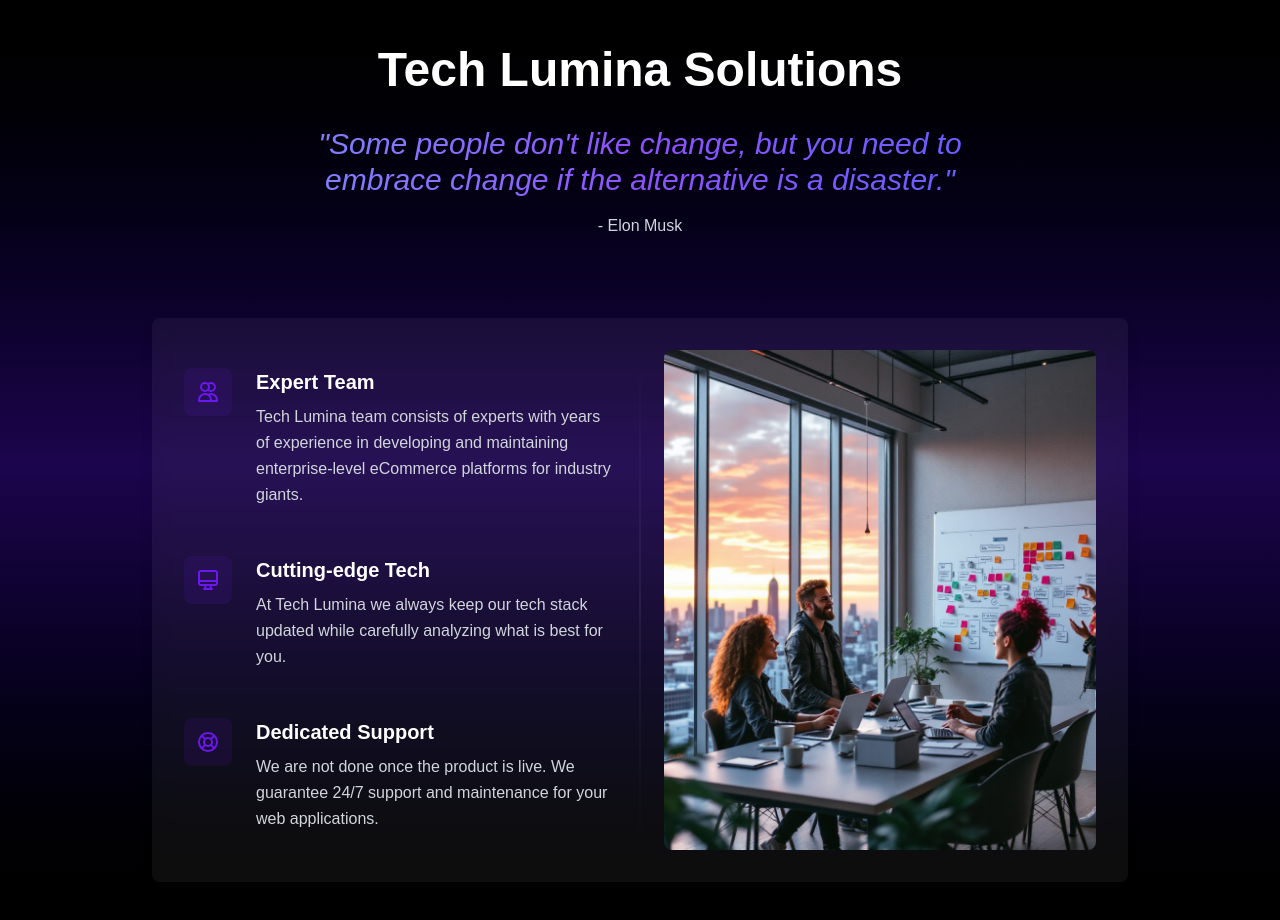
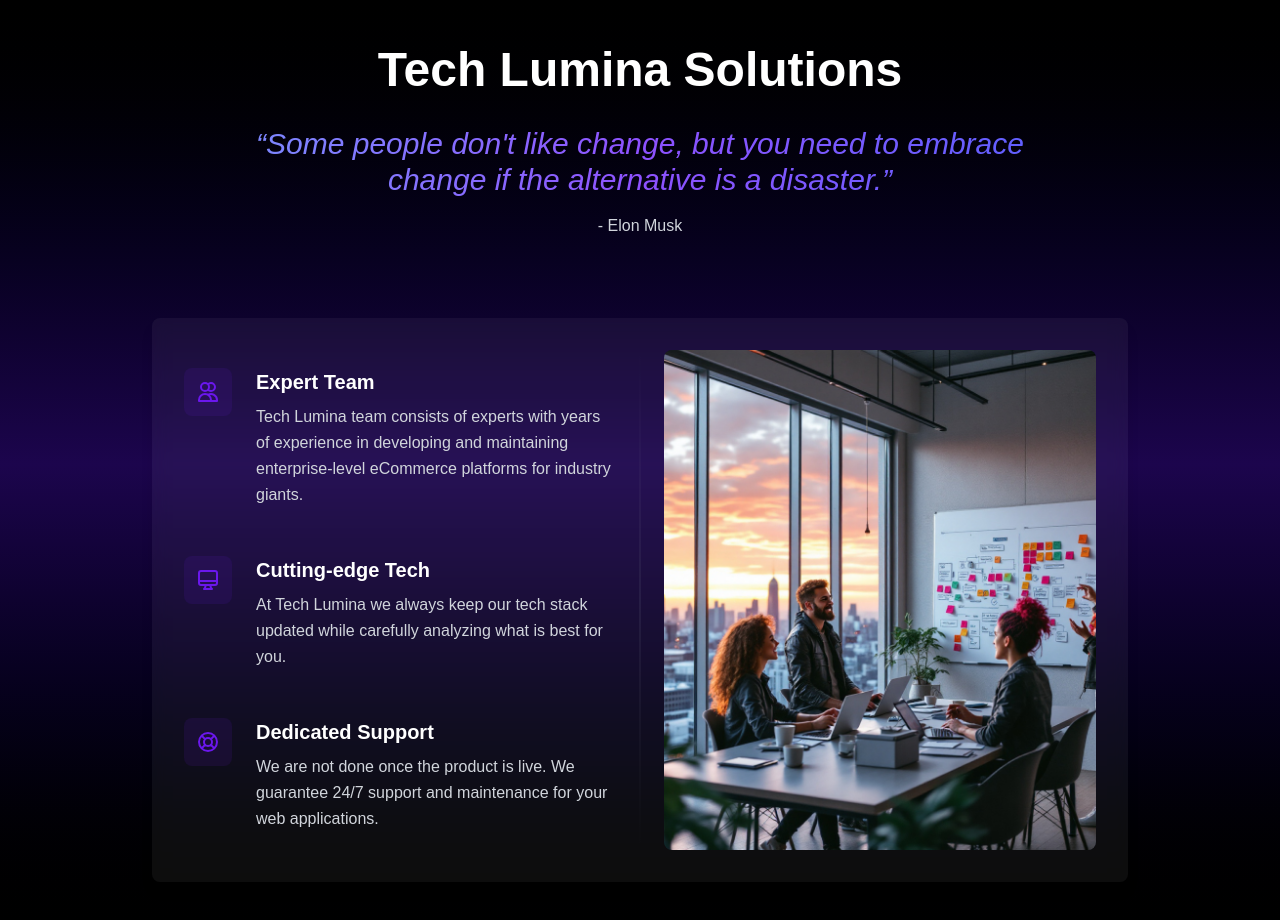
Before and after one commit to dinethnarada/tech-lumina-new, a Next.js app: page / in a window 1280 px wide. Shown: the part 1940-2860 px from the top of the page. Built offline with nearby package versions, Linux system fonts and the light colour scheme.

Commit message:
fix build

```diff
--- a/src/components/TechLuminaSolutions.tsx
+++ b/src/components/TechLuminaSolutions.tsx
@@ -12,7 +12,7 @@ const TechLuminaSolutions = () => {
         {/* Quote Section */}
         <div className="text-center max-w-3xl mx-auto z-10 mb-20">
           <p className="text-2xl md:text-3xl font-regular italic text-transparent bg-clip-text bg-gradient-to-r from-indigo-400 via-violet-500 to-indigo-500">
-            "Some people don't like change, but you need to embrace change if the alternative is a disaster."
+            &ldquo;Some people don&apos;t like change, but you need to embrace change if the alternative is a disaster.&rdquo;
           </p>
           <p className="mt-4 text-gray-300">- Elon Musk</p>
         </div>
```
